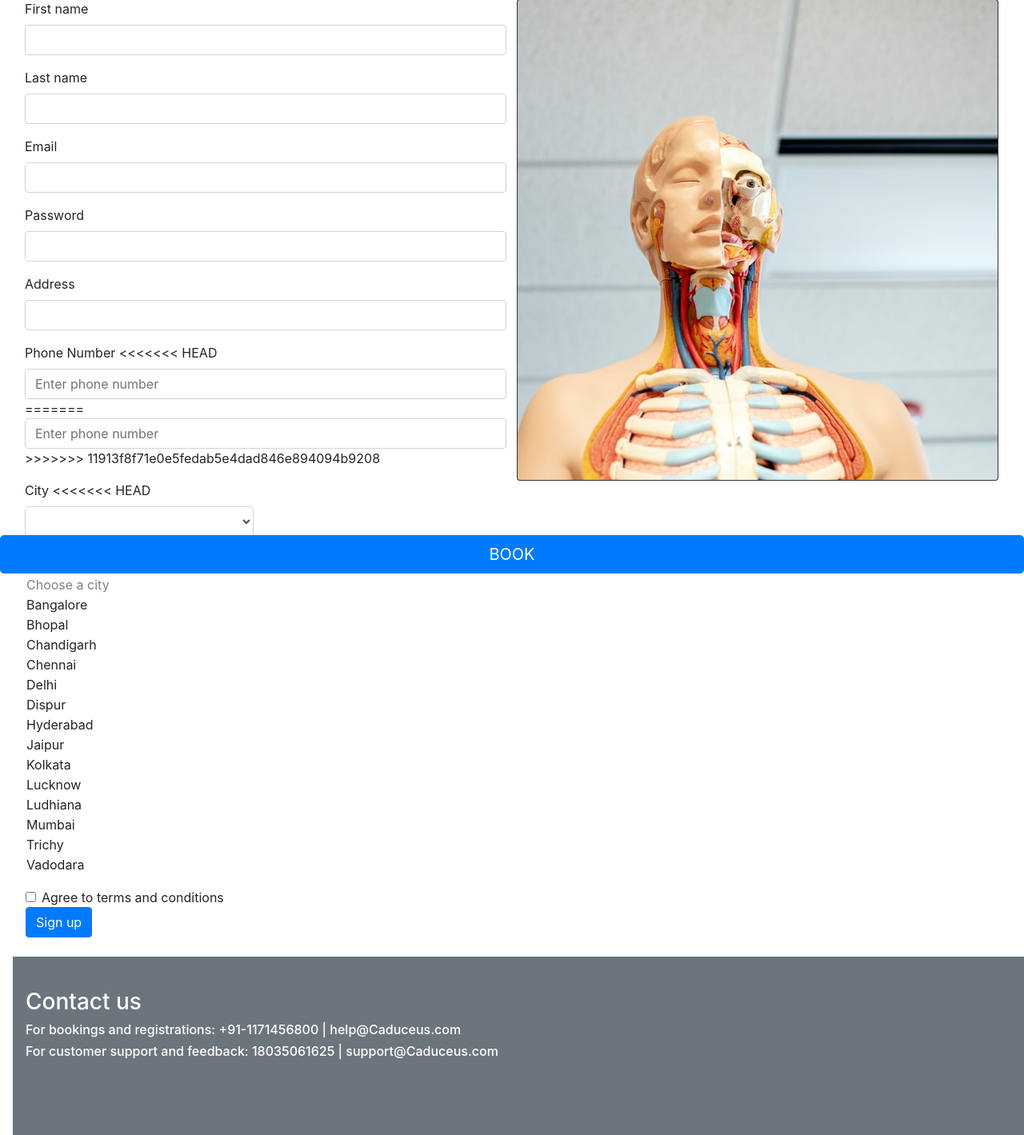
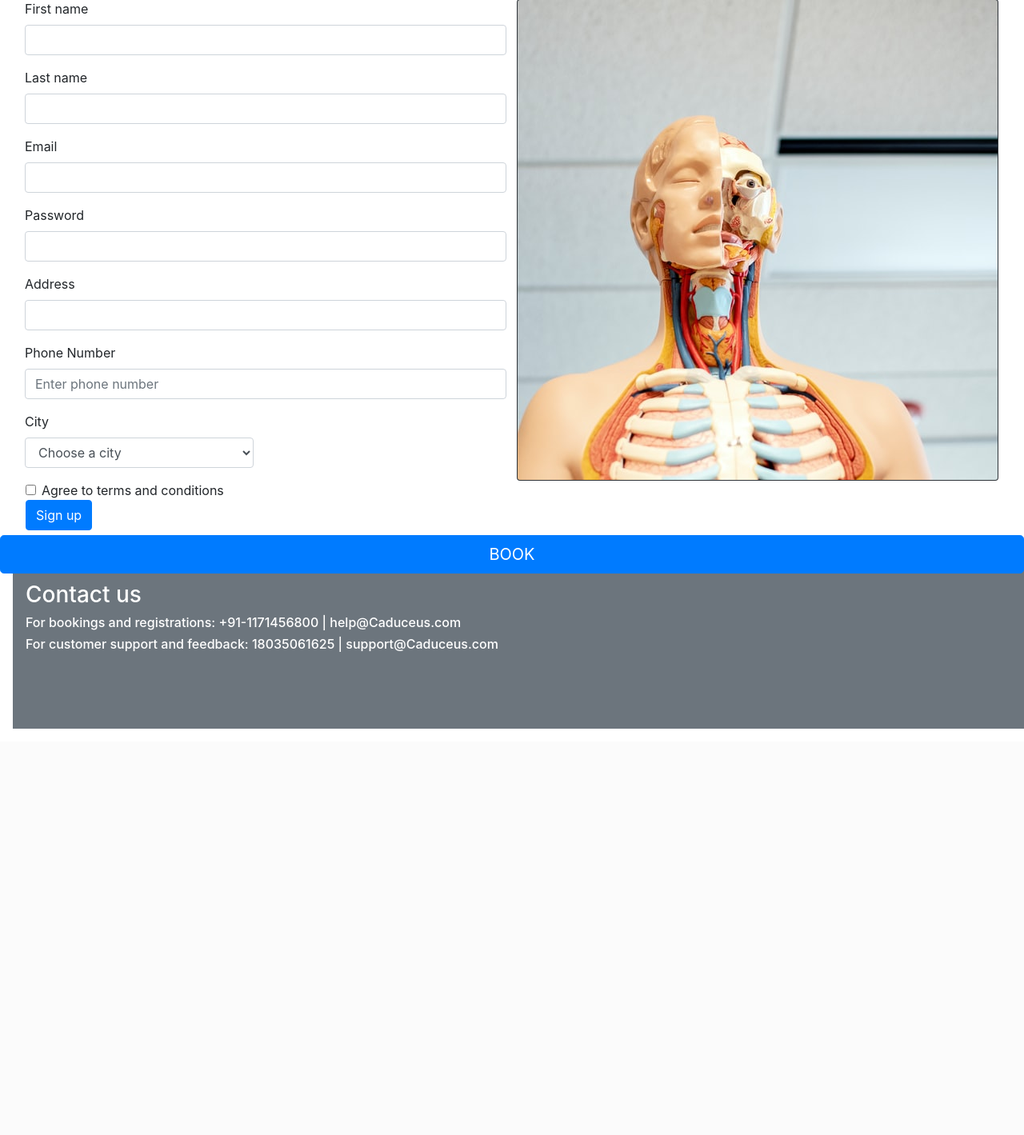
Before and after one commit to P-Srikrishna/WP-Project, a Django app: page /register in a window 1280 px wide. Shown: the part 83-1502 px from the top of the page at 80% size. After the commit the page ends 994 px from the top, so only its background shows below. Run offline with Django 3.2, Linux system fonts and the light colour scheme; lists and menus that the app fills with data are empty; some libraries are stand-ins or nearby versions.

Commit message:
dfefewfew

```diff
--- a/Caduceus/templates/registration.html
+++ b/Caduceus/templates/registration.html
@@ -46,11 +46,7 @@ Register
     </div>
     <div class="form-group col-md-6">
       <label for="registerPhone">Phone Number</label>
-<<<<<<< HEAD
-      <input type="number" class="form-control" name="Phone" id="registerPhone"  required placeholder="Enter phone number" >
-=======
       <input type="number" class="form-control" name="PhoneNumber" id="registerPhone"  required placeholder="Enter phone number" >
->>>>>>> 11913f8f71e0e5fedab5e4dad846e894094b9208
       <div class="invalid-feedback">
         Please help us reach to you.
       </div>
@@ -58,11 +54,7 @@ Register
     <div class="form-group">
       <div class="form-group col-md-3">
         <label for="inputState">City</label>
-<<<<<<< HEAD
-        <select id="inputState" class="form-control" required>
-=======
-        <select id="inputState" name = "City" class="form-control" required>
->>>>>>> 11913f8f71e0e5fedab5e4dad846e894094b9208
+        <select id="inputState" name = 'City' class="form-control" required>
           <option selected disabled value="Choose">Choose a city</option>
           <option value="Bangalore">Bangalore</option>
           <option value="Bhopal">Bhopal</option>
```
Also changed, not shown: Caduceus/db.sqlite3.
